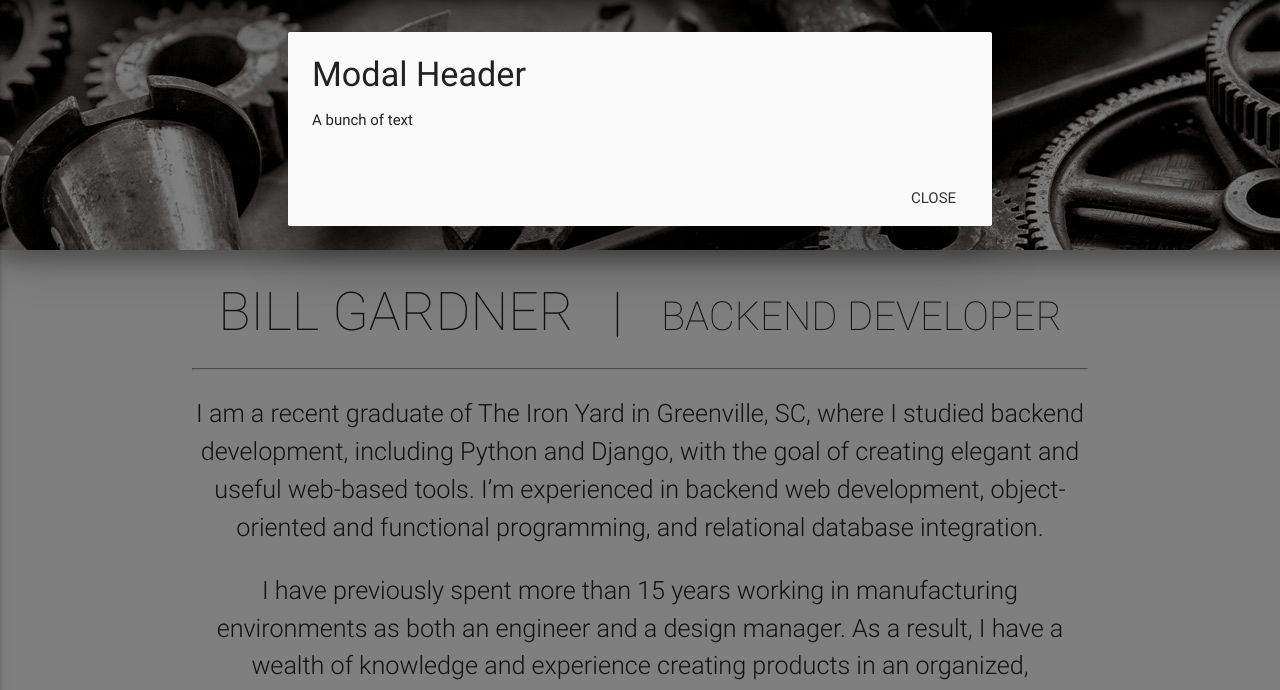
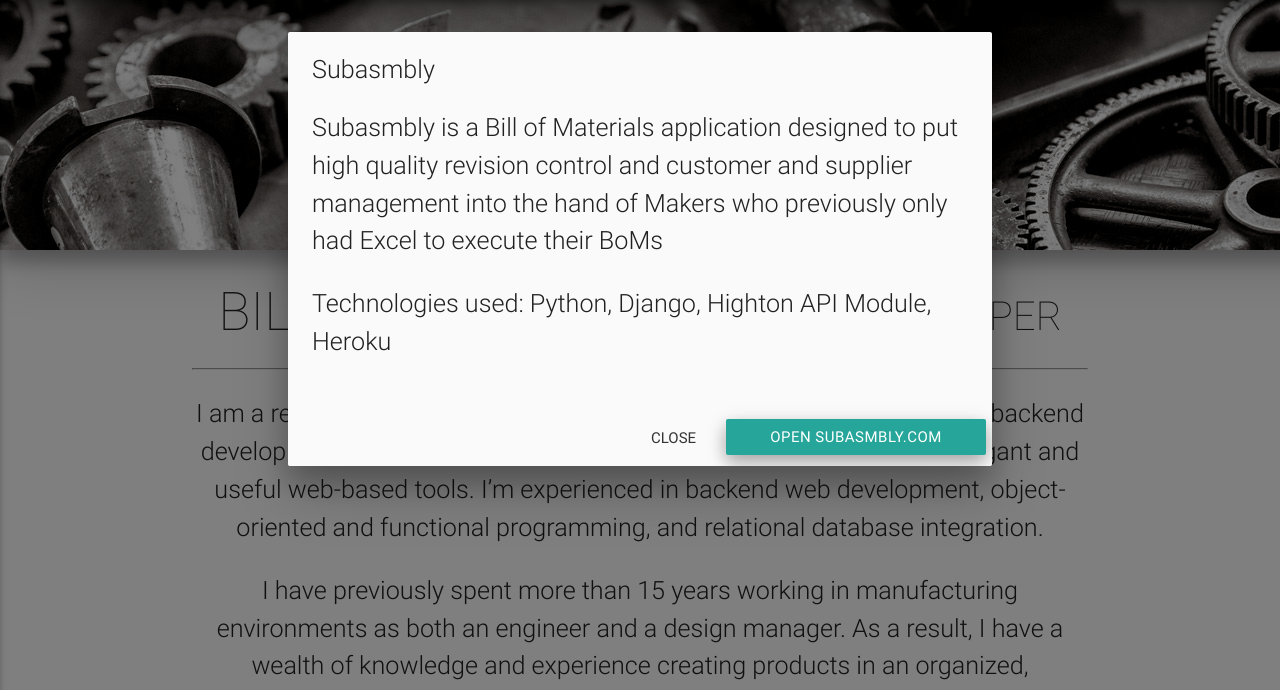
Before and after one commit to williamjohngardner/williamjgardner, a Django app: page / in a window 1280 px wide, after a click on "MORE INFORMATION". Shown: the part 64-754 px from the top of the page. Run offline with Django 3.2, Linux system fonts and the light colour scheme; some libraries are stand-ins or nearby versions.

Commit message:
contact information and such

```diff
--- a/app/static/app/css/main.css
+++ b/app/static/app/css/main.css
@@ -65,6 +65,7 @@ h2 {
 #cardbutton{
   width: 260px;
   margin-left: 20;
+  margin-top: 5px;
 }
 
 #resumebutton{
--- a/templates/index.html
+++ b/templates/index.html
@@ -36,7 +36,7 @@
     </div>
       <div class="card-action">
         <a id="cardbutton" class="waves-effect waves-light btn modal-trigger" href="#modal1">More Information</a>
-        <a id="cardbutton" class="waves-effect waves-light btn modal-trigger" href="http://www.subasmbly.com" target="blank">Open Subasmbly.com</a>
+        <a id="cardbutton" class="waves-effect waves-light btn modal-trigger z-depth-2" href="http://www.subasmbly.com" target="blank">Open Subasmbly.com</a>
       </div>
     </div>
     <div id="cardsmall2" class="card medium card-panel hoverable z-depth-5">
@@ -48,7 +48,7 @@
     </div>
       <div class="card-action">
         <a id="cardbutton" class="waves-effect waves-light btn modal-trigger" href="#modal2">More Information</a>
-        <a id="cardbutton" class="waves-effect waves-light btn modal-trigger" href="http://www.billslist.com" target="blank">Open Bill's List</a>
+        <a id="cardbutton" class="waves-effect waves-light btn modal-trigger z-depth-2" href="https://billslist.herokuapp.com/" target="blank">Open Bill's List</a>
       </div>
     </div>
     <div id="cardsmall3" class="card medium card-panel hoverable z-depth-5">
@@ -60,7 +60,7 @@
     </div>
       <div class="card-action">
         <a id="cardbutton" class="waves-effect waves-light btn modal-trigger" href="#modal3">More Information</a>
-        <a id="cardbutton" class="waves-effect waves-light btn modal-trigger" href="http://www.subasmbly.com" target="blank">Open Bil.ly</a>
+        <a id="cardbutton" class="waves-effect waves-light btn modal-trigger z-depth-2" href="https://billdotly.herokuapp.com/" target="blank">Open bil dot ly</a>
       </div>
     </div>
   <br>
@@ -70,30 +70,37 @@
     <!-- Modal Structure -->
     <div id="modal1" class="modal">
       <div class="modal-content">
-        <h4>Modal Header</h4>
-        <p>A bunch of text</p>
+        <h4 class="flow-text">Subasmbly</h4>
+        <p class="flow-text">Subasmbly is a Bill of Materials application designed to put high quality revision control and customer and supplier management into the hand of Makers who previously only had Excel to execute their BoMs</p>
+        <p class="flow-text">Technologies used: Python, Django, Highton API Module, Heroku</p>
       </div>
       <div class="modal-footer">
+        <a id="cardbutton" class="waves-effect waves-light btn modal-trigger z-depth-2" href="http://www.subasmbly.com" target="blank">Open Subasmbly.com</a>
         <a href="#!" class=" modal-action modal-close waves-effect waves-green btn-flat">Close</a>
       </div>
     </div>
     <!-- Modal Structure -->
     <div id="modal2" class="modal">
       <div class="modal-content">
-        <h4>Modal Header</h4>
-        <p>A bunch of text</p>
+        <h4 class="flow-text">Subasmbly</h4>
+        <p class="flow-text">Bill's List is a Craig's List clone, written as part of the curriculum at The Iron Yard.  Users can make profiles, log in, and post new listings.</p>
+        <p class="flow-text">Bill's List also incorporates a REST API and RESTful urls.</p>
+        <p class="flow-text">Technologies used: Python, Django, Django REST Framework, Heroku</p>
       </div>
       <div class="modal-footer">
+        <a id="cardbutton" class="waves-effect waves-light btn modal-trigger z-depth-2" href="https://billslist.herokuapp.com/" target="blank">Open Bill's List</a>
         <a href="#!" class=" modal-action modal-close waves-effect waves-green btn-flat">Close</a>
       </div>
     </div>
     <!-- Modal Structure -->
     <div id="modal3" class="modal">
       <div class="modal-content">
-        <h4>Modal Header</h4>
-        <p>A bunch of text</p>
+        <h4 class="flow-text">Subasmbly</h4>
+        <p class="flow-text">Bil.ly is a url shortener, written as part of the curriculum at The Iron Yard.  Much like popular service Bit.ly, users can make profiles, log in, shorten urls, and save them to their profile.</p>
+        <p class="flow-text">Technologies used: Python, Django, HashIDs, Heroku</p>
       </div>
       <div class="modal-footer">
+        <a id="cardbutton" class="waves-effect waves-light btn modal-trigger z-depth-2" href="https://billdotly.herokuapp.com/" target="blank">Open Bil.ly</a>
         <a href="#!" class=" modal-action modal-close waves-effect waves-green btn-flat">Close</a>
       </div>
     </div>
@@ -153,6 +160,8 @@
   <div class="container">
     <br>
     <br>
+    <br>
+    <br>
     <h2 class="white-text">resume:</h2>
     <hr>
     <br>
@@ -163,38 +172,38 @@
         <div class="container">
           <table>
             <tr>
-              <td class="flow-text">Python</td>
-              <td class="flow-text">Django</td>
-              <td class="flow-text">HTML5</td>
-              <td class="flow-text">CSS3</td>
+              <td class="btn-flat disabled" width="175px">Python</td>
+              <td class="btn-flat disabled" width="175px">Django</td>
+              <td class="btn-flat disabled" width="175px">HTML5</td>
+              <td class="btn-flat disabled" width="175px">CSS3</td>
             </tr>
             <tr>
-              <td class="flow-text">Java</td>
-              <td class="flow-text">Heroku</td>
-              <td class="flow-text">Github</td>
-              <td class="flow-text"><small>PostgreSQL</small></td>
+              <td class="btn-flat disabled" width="175px">Java</td>
+              <td class="btn-flat disabled" width="175px">Heroku</td>
+              <td class="btn-flat disabled" width="175px">Github</td>
+              <td class="btn-flat disabled" width="175px">PostgreSQL</td>
             </tr>
             <tr>
-              <td class="flow-text">Bootstrap</td>
-              <td class="flow-text">Materialize</td>
-              <td class="flow-text">ZSH</td>
+              <td class="btn-flat disabled" width="175px">Bootstrap</td>
+              <td class="btn-flat disabled" width="175px">Materialize</td>
+              <td class="btn-flat disabled" width="175px">ZSH</td>
+              <td class="btn-flat disabled" width="175px">RESTful APIs</td>
             </tr>
             <tr>
-              <td class="flow-text">Photoshop</td>
-              <td class="flow-text">Illustrator</td>
-              <td class="flow-text">InDesign</td>
-              <td class="flow-text">Acrobat</td>
+              <td class="btn-flat disabled" width="175px">Photoshop</td>
+              <td class="btn-flat disabled" width="175px">Illustrator</td>
+              <td class="btn-flat disabled" width="175px">In Design</td>
+              <td class="btn-flat disabled" width="175px">Acrobat</td>
             </tr>
             <tr>
-              <td class="flow-text">Solidworks</td>
-              <td class="flow-text">Rhino3D</td>
-              <td class="flow-text">AutoCAD</td>
+              <td class="btn-flat disabled" width="175px">Solidworks</td>
+              <td class="btn-flat disabled" width="175px">Rhino3D</td>
+              <td class="btn-flat disabled" width="175px">AutoCAD</td>
+              <td class="btn-flat disabled" width="175px">Sketchup</td>
             </tr>
             <tr>
-              <td class="flow-text"><small>Object Oriented Programming</small></td>
-              <td class="flow-text"><small>Functional Programming</small></td>
-              <td class="flow-text"><small>RESTful APIs</small></td>
-              <td class="flow-text"><small>Google Sketchup</small></td>
+              <td class="btn-flat disabled" width="350px">Object Oriented Programming</td>
+              <td class="btn-flat disabled" width="350px">Functional Programming</td>
             </tr>
           </table>
         </div>
@@ -234,7 +243,6 @@
         </div>
       </div>
     </li>
-
     <li>
       <div class="collapsible-header flow-text"><i class="material-icons">work</i>Recent Experience</div>
       <div class="collapsible-body white">
@@ -251,6 +259,14 @@
   </ul>
     <a id="resumebutton" class="waves-effect waves-light btn-large z-depth-3" href="{% static 'app/images/gardner_resume.pdf' %}" target="blank">Click to View My Resume</a>
     <a id="resumebutton" class="waves-effect waves-light btn-large z-depth-3" href="{% static 'app/images/gardner_resume.pdf' %}" download>Click to Download My Resume in .pdf Formatting</a>
+    <br>
+    <br>
+    <br>
+    <br>
+    <br>
+    <br>
+    <br>
+    <br>
     <br>
     <br>
     <br>
@@ -273,10 +289,8 @@
       <div class="card-stacked">
         <div class="card-content">
           <span class="card-title"></span>
-          <ul>
-            <li> Do I need some kind of personal statement here?</li>
-          </ul>
-        </div>
+            <p class="flow-text white-text"><small>I've spend the last 20 years designing and engineering mass transit vehicles and furniture.  While that may sound like a dichotomy, I've found that designing heavy equipment, chairs and tables, and web applications are largely similar and require many of the same skills. Please feel free to contact me at the links below!</small></p>
+            </div>
         <div class="card-action">
           <a href="mailto:bill@williamjgardner.com"><i class="fa fa-envelope-square fa-3x" aria-hidden="true"></i></a>
           <a href="http://www.github.com/williamjohngardner" target="blank"><i class="fa fa-github fa-3x" aria-hidden="true"></i></a>
@@ -287,6 +301,9 @@
     </div>
   </div>
 </div>
+<br>
+<br>
+<br>
 <br>
 <br>
 </div>
```
Also changed, not shown: app/static/app/images/billslist.jpg, app/static/app/images/billy.jpg, app/static/app/images/subasmbly.jpg.
